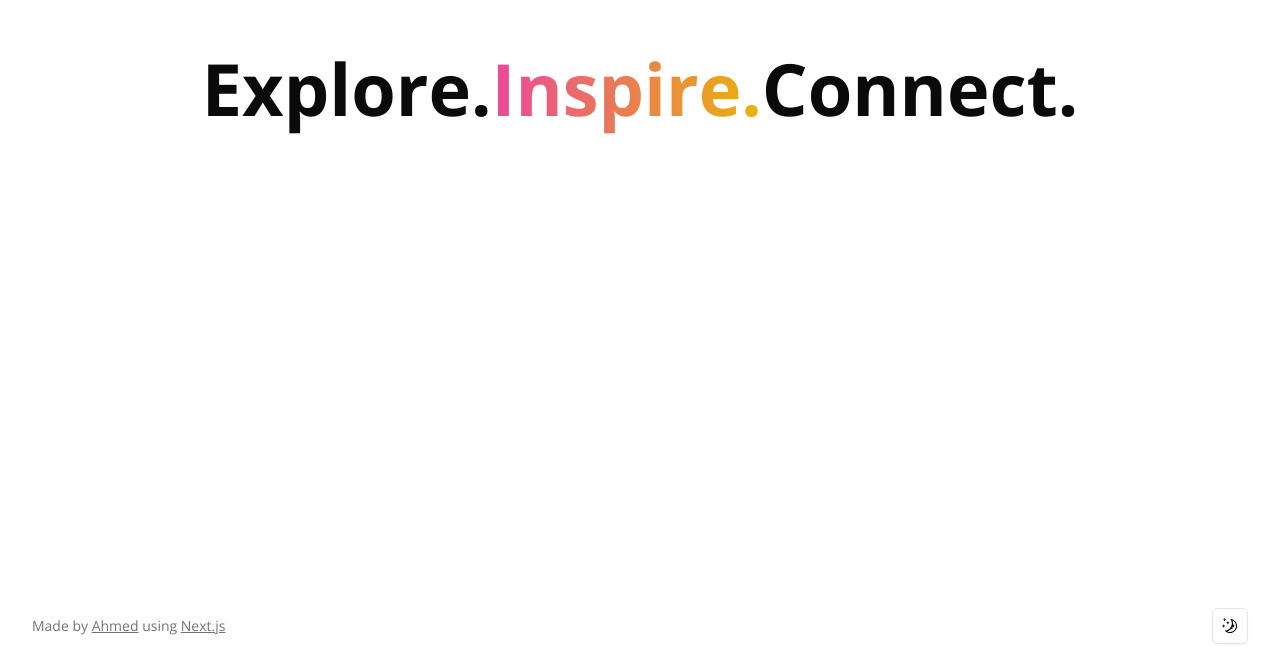
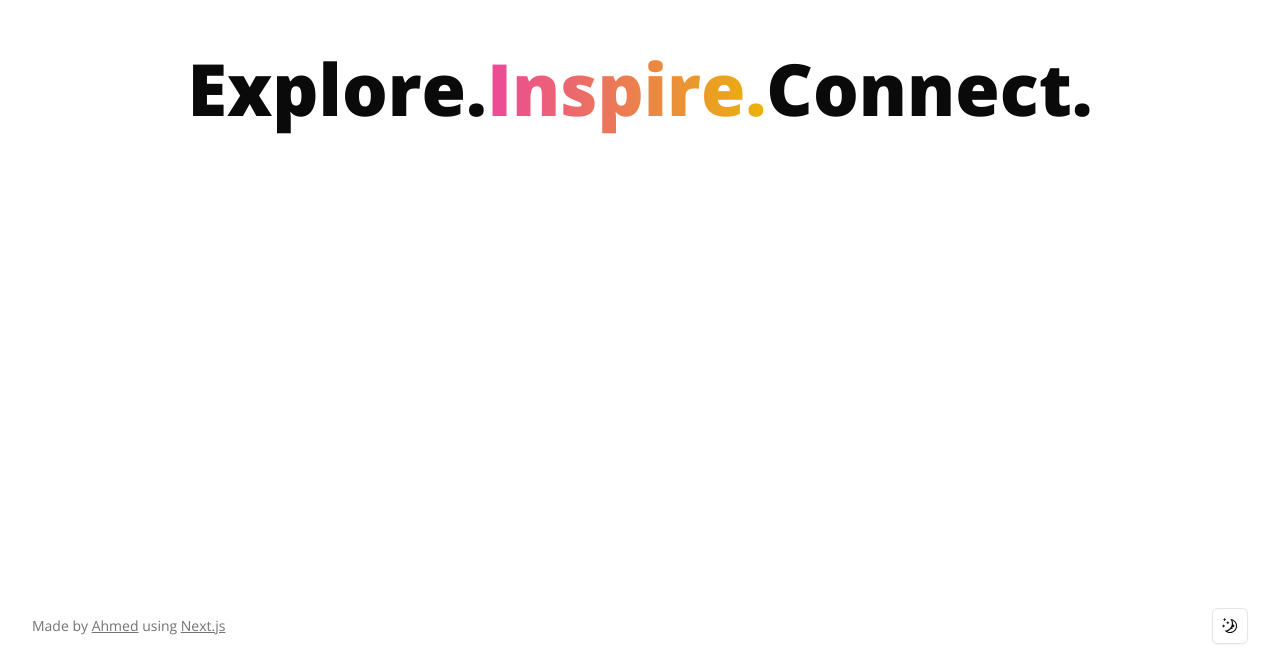
Before and after one commit to ahmedivy/linktri, a Next.js app: page / in a window 1280 px wide. Shown: the part 140-800 px from the top of the page. Built offline with nearby package versions, Linux system fonts and the light colour scheme.

Commit message:
bump heading weight

```diff
--- a/components/headline.jsx
+++ b/components/headline.jsx
@@ -2,7 +2,7 @@ import React from "react";
 
 function Headline({ words, gradients, currIndex }) {
   return (
-    <h1 className="text-6xl lg:text-7xl font-bold text-center">
+    <h1 className="text-6xl lg:text-7xl font-black leading-8 text-center">
       <span className="flex flex-col md:block">
         {words.map((word, index) => (
           <span
```
